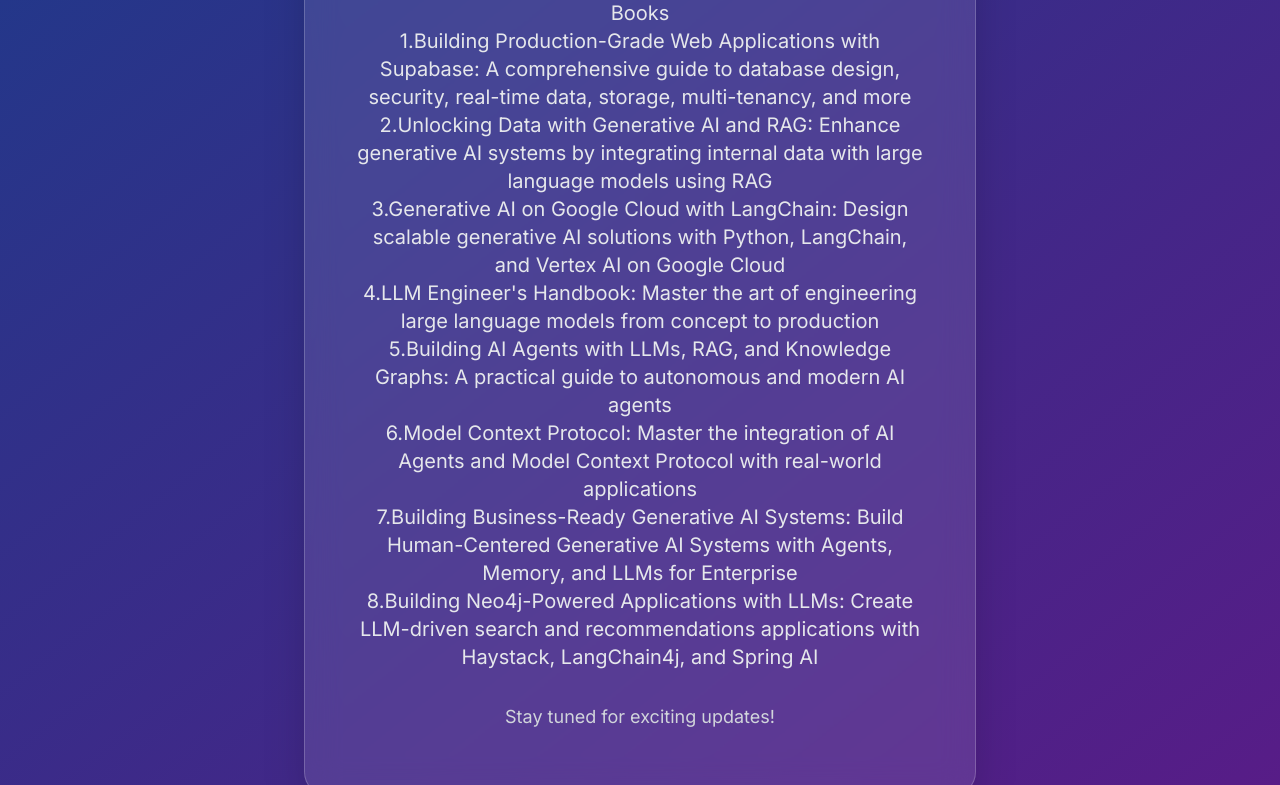
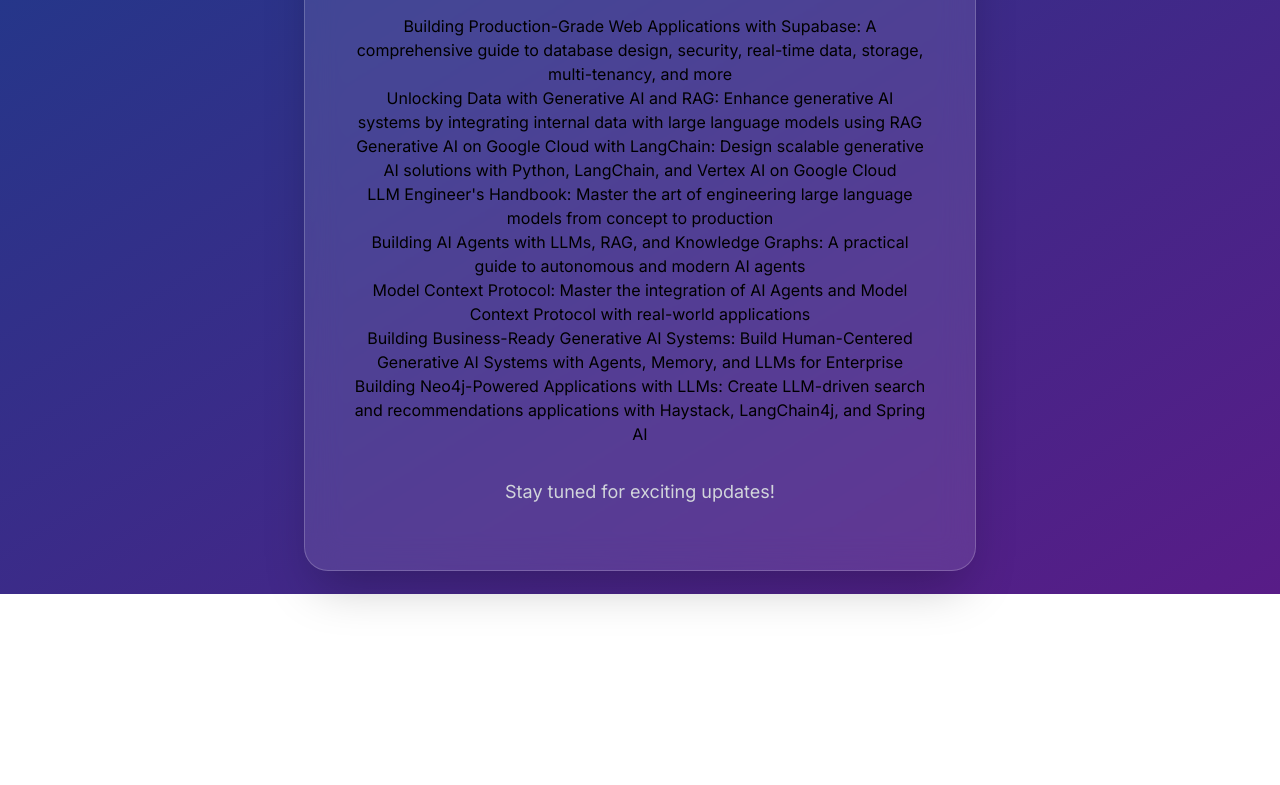
Before and after one commit to RamsysAI/dev, a plain HTML site: page books.html in a window 1280 px wide. Shown: the part 206-991 px from the top of the page. After the commit the page ends 800 px from the top, so only its background shows below. Drawn offline with nearby package versions, Linux system fonts and the light colour scheme.

Commit message:
Update books.html

```diff
--- a/books.html
+++ b/books.html
@@ -3,7 +3,7 @@
 <head>
     <meta charset="UTF-8">
     <meta name="viewport" content="width=device-width, initial-scale=1.0">
-    <title>Ramsys AI - Coming Soon</title>
+    <title>Ramsys AI - Books</title>
     <!-- Tailwind CSS CDN -->
     <script src="https://cdn.tailwindcss.com"></script>
     <!-- Google Fonts - Inter -->
@@ -28,15 +28,16 @@
         </p>
         <!-- Introduction Text -->
         <p class="text-gray-200 text-lg md:text-xl leading-relaxed mb-8">
-            Books<br>
-            1.Building Production-Grade Web Applications with Supabase: A comprehensive guide to database design, security, real-time data, storage, multi-tenancy, and more<br>
-            2.Unlocking Data with Generative AI and RAG: Enhance generative AI systems by integrating internal data with large language models using RAG<br>
-            3.Generative AI on Google Cloud with LangChain: Design scalable generative AI solutions with Python, LangChain, and Vertex AI on Google Cloud<br>
-            4.LLM Engineer's Handbook: Master the art of engineering large language models from concept to production<br>
-            5.Building AI Agents with LLMs, RAG, and Knowledge Graphs: A practical guide to autonomous and modern AI agents<br>
-            6.Model Context Protocol: Master the integration of AI Agents and Model Context Protocol with real-world applications<br>
-            7.Building Business-Ready Generative AI Systems: Build Human-Centered Generative AI Systems with Agents, Memory, and LLMs for Enterprise<br>
-            8.Building Neo4j-Powered Applications with LLMs: Create LLM-driven search and recommendations applications with Haystack, LangChain4j, and Spring AI<br>
+            <ol>
+            <li>Building Production-Grade Web Applications with Supabase: A comprehensive guide to database design, security, real-time data, storage, multi-tenancy, and more</li>
+            <li>Unlocking Data with Generative AI and RAG: Enhance generative AI systems by integrating internal data with large language models using RAG</li>
+            <li>Generative AI on Google Cloud with LangChain: Design scalable generative AI solutions with Python, LangChain, and Vertex AI on Google Cloud</li>
+            <li>LLM Engineer's Handbook: Master the art of engineering large language models from concept to production</li>
+            <li>Building AI Agents with LLMs, RAG, and Knowledge Graphs: A practical guide to autonomous and modern AI agents</li>
+            <li>Model Context Protocol: Master the integration of AI Agents and Model Context Protocol with real-world applications</li>
+            <li>Building Business-Ready Generative AI Systems: Build Human-Centered Generative AI Systems with Agents, Memory, and LLMs for Enterprise</li>
+            <li>Building Neo4j-Powered Applications with LLMs: Create LLM-driven search and recommendations applications with Haystack, LangChain4j, and Spring AI</li>
+            </ol>
         </p>
         <!-- Call to Action / Placeholder for future content -->
         <div class="mt-8">
```
